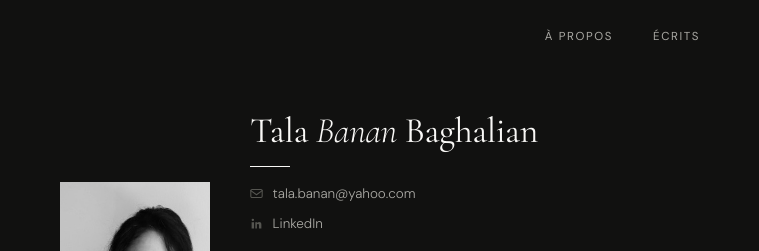
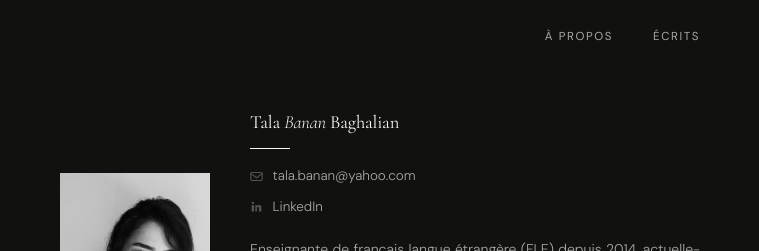
Before and after one commit to talabanan/website, a plain HTML site: page index.html in a window 1280 px wide. Shown: the top 251 px of the page, 260-1019 px from the left. Drawn offline with nearby package versions, Linux system fonts and the light colour scheme.

Commit message:
headline name corrected

```diff
--- a/index.html
+++ b/index.html
@@ -140,8 +140,9 @@ nav.scrolled .nav-stripe { border-color: var(--rule); }
 
 .hero-info { text-align: justify; text-align-last: left; }
 .hero-name {
-  font-family: var(--serif); font-size: clamp(1.8rem, 2.8vw, 2.6rem);
-  font-weight: 400; line-height: 1.05; letter-spacing: -0.01em; margin-bottom: 1rem;
+  font-family: var(--serif); font-size: clamp(0.95rem, 1.45vw, 1.3rem);
+  font-weight: 400; line-height: 1.1; letter-spacing: -0.01em; margin-bottom: 1rem;
+  white-space: nowrap;
 }
 .hero-name em { font-style: italic; font-weight: 300; }
 .hero-rule { width: 2.5rem; height: 1px; background: var(--ink); margin-bottom: 1rem; }
@@ -342,6 +343,7 @@ footer { border-top: 1px solid var(--rule); padding: 2rem 0; }
   #hero { padding-top: 5rem; }
   .hero-card { grid-template-columns: 1fr; gap: 1.8rem; }
   .hero-photo { width: 110px; height: 134px; }
+  .hero-name { font-size: clamp(0.9rem, 4.8vw, 1.1rem); }
   section { padding: 3rem 0; }
   .about-grid { grid-template-columns: 1fr; gap: 2rem; }
   .blog-item { grid-template-columns: 2.2rem 1fr; gap: 1rem; }
```
Also changed, not shown: 1 other file.
